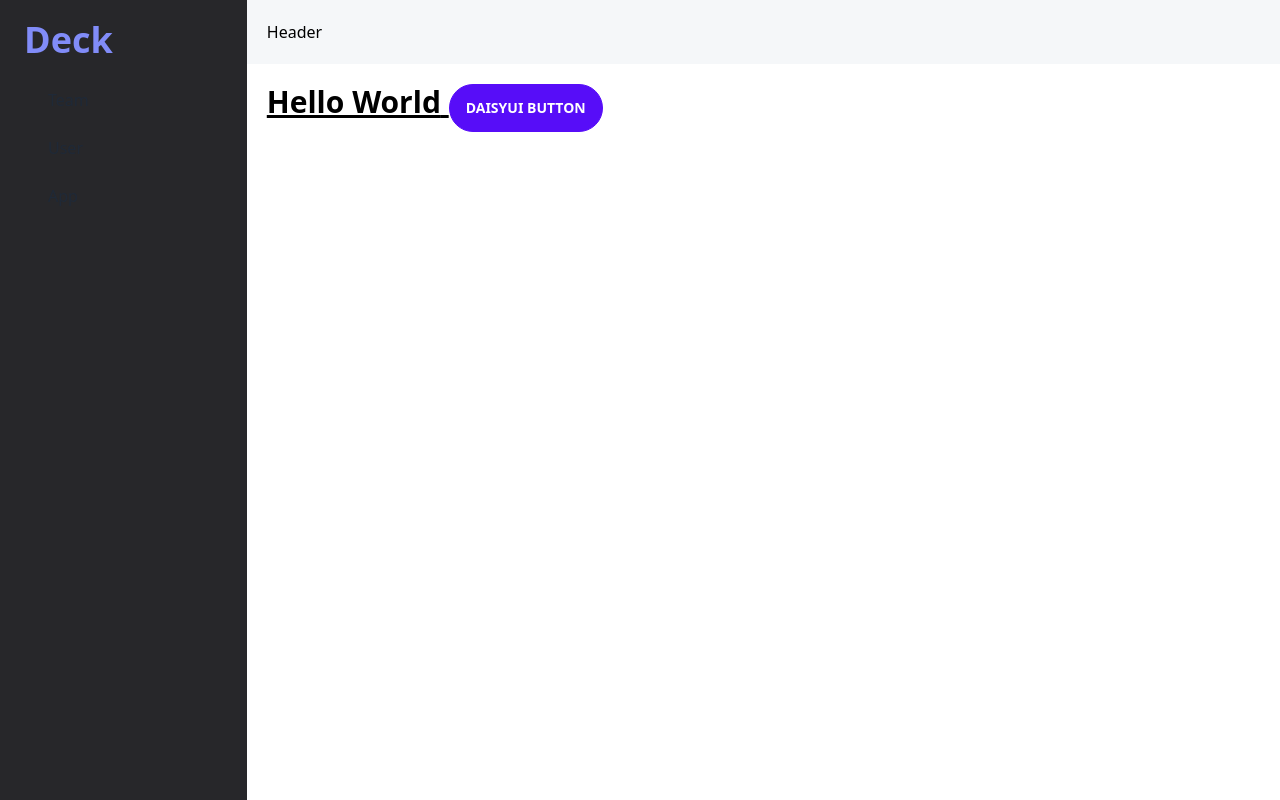
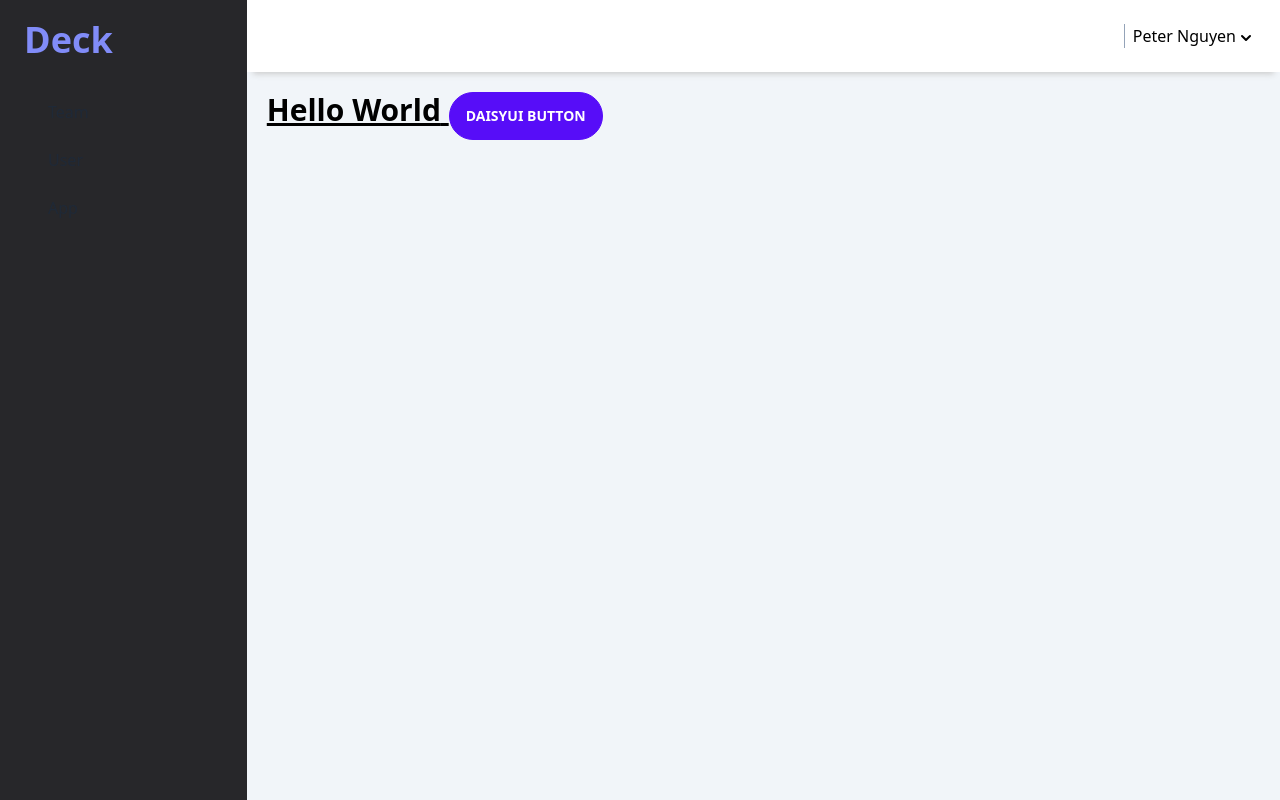
Before and after one commit to Deck-Authentication/dashboard, a Next.js app: page / in a window 1280 px wide. Built offline with nearby package versions, Linux system fonts and the light colour scheme.

Commit message:
Redesign the header

```diff
--- a/components/header.js
+++ b/components/header.js
@@ -1,10 +1,41 @@
 export default function Header() {
   return (
     <div
-      className="p-5 bg-blue-300"
-      style={{ backgroundColor: "rgb(245, 247, 249)" }}
+      className="p-5 bg-white flex justify-end"
+      style={{ boxShadow: "0 8px 6px -6px #ccc" }}
     >
-      Header
+      <div className="dropdown dropdown-end">
+        <div
+          tabIndex="0"
+          className="m-1 flex flex-row pl-2 border-l-slate-400 items-end cursor-pointer hover:opacity-70"
+          style={{ borderLeftWidth: "0.5px" }}
+        >
+          Peter Nguyen{" "}
+          <svg
+            xmlns="http://www.w3.org/2000/svg"
+            className="h-5 w-5"
+            viewBox="0 0 20 20"
+            fill="currentColor"
+          >
+            <path
+              fillRule="evenodd"
+              d="M5.293 7.293a1 1 0 011.414 0L10 10.586l3.293-3.293a1 1 0 111.414 1.414l-4 4a1 1 0 01-1.414 0l-4-4a1 1 0 010-1.414z"
+              clipRule="evenodd"
+            />
+          </svg>
+        </div>
+        <ul
+          tabIndex="0"
+          className="p-2 shadow menu dropdown-content bg-white rounded-box w-52"
+        >
+          <li className="hover:bg-zinc-100 rounded-box">
+            <a>Profile</a>
+          </li>
+          <li className="hover:bg-zinc-100 rounded-box">
+            <a>Log out</a>
+          </li>
+        </ul>
+      </div>
     </div>
   )
 }
--- a/components/layout.js
+++ b/components/layout.js
@@ -4,7 +4,10 @@ import Head from "next/head"
 
 export default function Layout({ children }) {
   return (
-    <div className="flex flex-row min-h-screen min-w-screen bg-white text-black">
+    <div
+      className="flex flex-row min-h-screen min-w-screen text-black"
+      style={{ backgroundColor: "rgb(241, 245, 249)" }}
+    >
       <Head>
         <title>Deck</title>
         <meta name="title" content="Deck Admin Dashboard" />
--- a/components/sidebar.js
+++ b/components/sidebar.js
@@ -4,7 +4,7 @@ export default function SideBar() {
       className="min-h-full bg-zinc-800 text-white py-5 px-3"
       style={{ width: "300px" }}
     >
-      <h1 className="text-indigo-400 text-4xl px-3 font-bold">Deck</h1>
+      <h1 className="text-indigo-400 text-4xl px-3 mb-3 font-bold">Deck</h1>
       <ul className="menu p-4 overflow-y-auto w-full text-base-content">
         <li>
           <a>Team</a>
```
